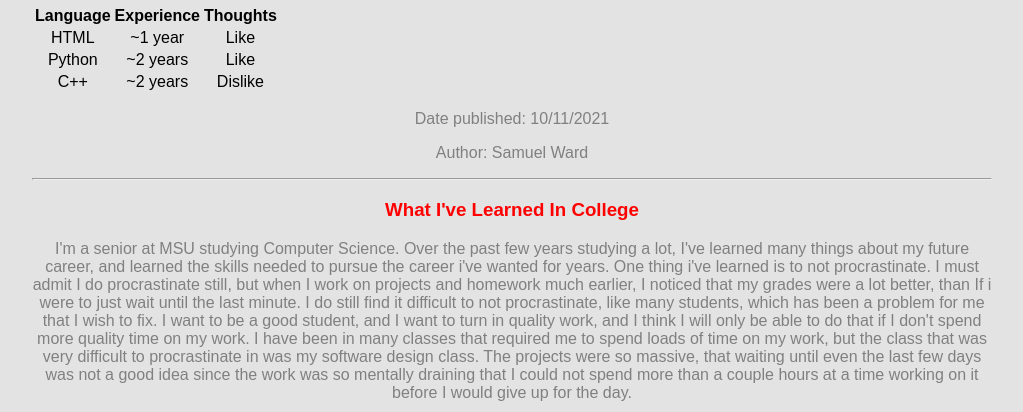
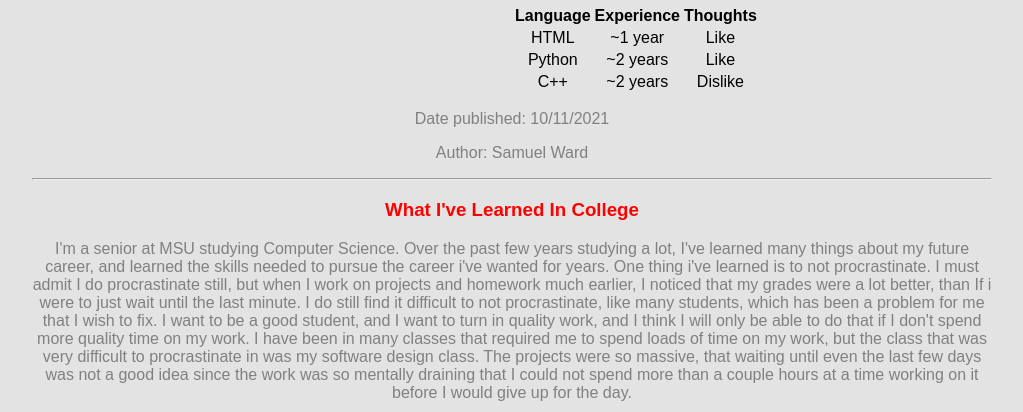
Before and after one commit to wardsam5/mi349_blog, a plain HTML site: page index.html in a window 1280 px wide. Shown: the part 579-991 px from the top of the page, without its empty margins (128-1151 px from the left). Drawn offline with Linux system fonts and the light colour scheme.

Commit message:
updated css

```diff
--- a/style.css
+++ b/style.css
@@ -22,6 +22,6 @@ p {
 
 }
 
-body > table {
+body table {
 	margin-left: 50%;
 }
```
